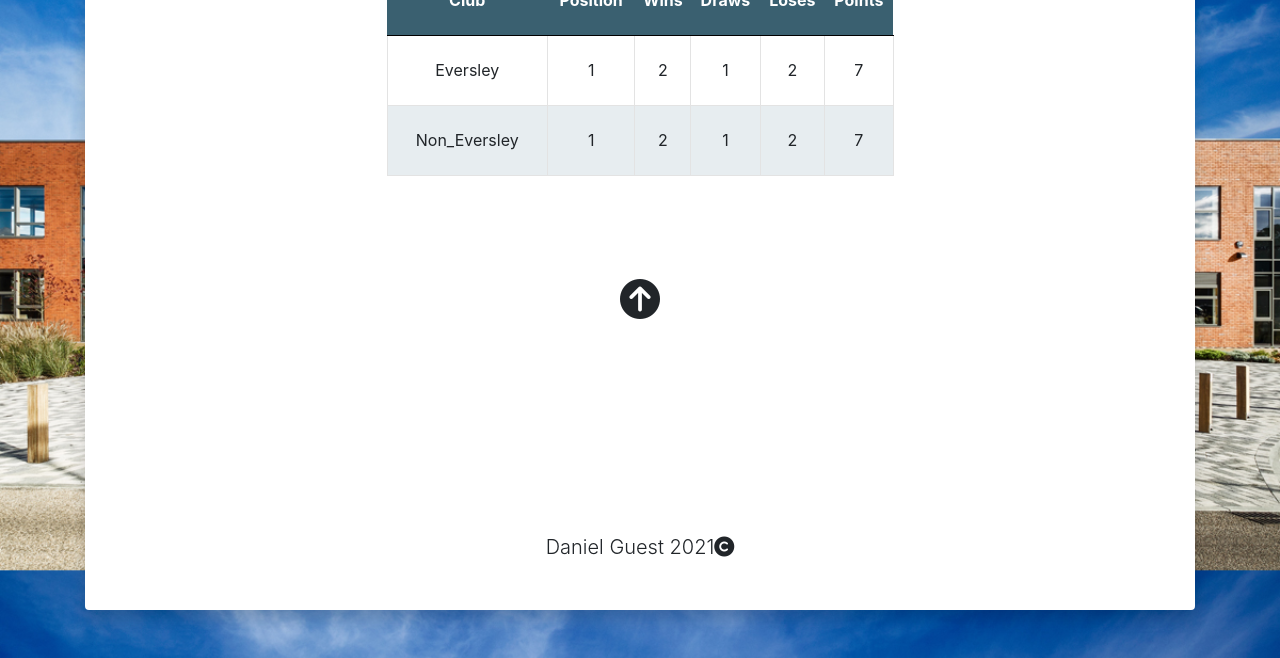
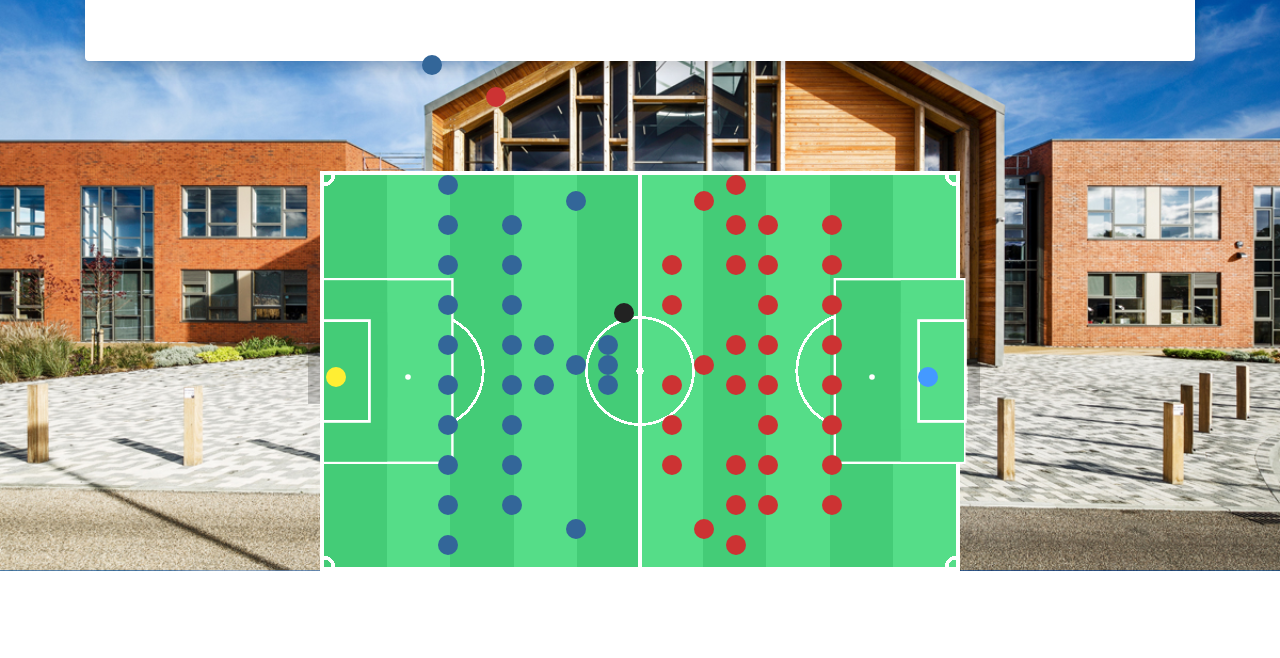
Before and after one commit to daniginho/lunchtime_games, a plain HTML site: page table.html in a window 1280 px wide. Shown: the part 283-941 px from the top of the page. After the commit the page ends 854 px from the top, so only its background shows below. Drawn offline with nearby package versions, Linux system fonts and the light colour scheme.

Commit message:
added stats

```diff
--- a/table.html
+++ b/table.html
@@ -1,10 +1,14 @@
 <!DOCTYPE html>
+<html lang="en">
 <head>
+    <meta charset="UTF-8">
+    <meta http-equiv="X-UA-Compatible" content="IE=edge">
+    <meta name="viewport" content="width=device-width, initial-scale=1.0">
     <link rel="stylesheet" href="https://stackpath.bootstrapcdn.com/bootstrap/4.4.1/css/bootstrap.min.css" integrity="sha384-Vkoo8x4CGsO3+Hhxv8T/Q5PaXtkKtu6ug5TOeNV6gBiFeWPGFN9MuhOf23Q9Ifjh" crossorigin="anonymous">
     <script src="https://kit.fontawesome.com/9bcbdf686a.js" crossorigin="anonymous"></script>
     <link rel="preconnect" href="https://fonts.gstatic.com">
   <link href="https://fonts.googleapis.com/css2?family=Lato:wght@300;400;700;900&family=Mukta:wght@300;400;600;700;800&family=Noto+Sans:wght@400;700&display=swap" rel="stylesheet">
-    <!-- <link rel="stylesheet" href="https://use.fontawesome.com/releases/v5.8.1/css/all.css" integrity="sha384-50oBUHEmvpQ+1lW4y57PTFmhCaXp0ML5d60M1M7uH2+nqUivzIebhndOJK28anvf" crossorigin="anonymous"> -->
+    <title>Document</title>
     <style type="text/css">
               html, body {
           min-height: 100%;
@@ -16,49 +20,159 @@
           background-size: cover;
           -o-background-size: cover;
       }
-      table{
-          border-collapse: collapse;
-          width:50%;
 
-      }
-      table th{
-          text-align:center;
-          background-color: #3a6070;
-          color:#FFF;
-          height:70px;
-          border-bottom:1px solid black;
-      }
-      table td {
-          border: 1px solid #e3e3e3;
-          padding:4px 8px;
-          height:70px;
-          text-align:center;
-      }
-      table tr:nth-child(odd) td{
-          background-color: #e7edf0;
-      }
-      .center
-    {
-    margin-left: auto;
-    margin-right: auto;
-    text-align:center;
-
-    }
-    .center2
-    {
-    margin-left: auto;
-    margin-right: auto;
-    text-align:center;
-    font-weight:Bold;
-    font-family: sans-serif;
-    font-size: 16px;
+        .pitch{
+        position: absolute;
+        top: 229%;
+        left: 50%;
+        transform: translate(-50%, -50%);
+        width: 80vmin;
+        height: 50vmin;
+        border: 0.5vmin solid white;
+        --green: #4c7;
+        --light: #5d8;
+        background: var(--green);
+        background-image:
+            radial-gradient(circle at 0% 0%, transparent 1%, white 0 1.5%, transparent 0),
+            radial-gradient(circle at 100% 0%, transparent 1%, white 0 1.5%, transparent 0),
+            radial-gradient(circle at 0% 100%, transparent 1%, white 0 1.5%, transparent 0),
+            radial-gradient(circle at 100% 100%, transparent 1%, white 0 1.5%, transparent 0),
+            radial-gradient(circle at 50% 50%, white 1%, transparent 0),
+            radial-gradient(circle at 50% 50%, transparent 14%, white 0 14.75%, transparent 0),
+            radial-gradient(circle at 16% 50%, transparent 10%, white 0 10.5%, transparent 0),
+            radial-gradient(circle at 84% 50%, transparent 10%, white 0 10.5%, transparent 0),
+            linear-gradient(to right, transparent 49.75%, white 0 50.25%, transparent 0),
+            repeating-linear-gradient(to right, var(--green) 0 10%, var(--light) 0 20%);
 
         }
 
+        .pitch::before {
+        content:"";
+        display: block;
+        position: absolute;
+        width: 7%;
+        top: 50%;
+        left: 0;
+        transform: translate(0, -50%);
+        height: 25%;
+        background: var(--green);
+        box-shadow:
+            inset 0 0 0 5vmin var(--green),
+            0 0 0 0.35vmin white,
+            1.2vmin 0 0 1.2vmin var(--green),
+            1.2vmin 4vmin 0 1.2vmin var(--green),
+            1.2vmin -4vmin 0 1.2vmin var(--green),
+            5.2vmin 0 0 5.2vmin var(--light),
+            5.2vmin 0 0 5.5vmin white,
+            74.5vmin 0 var(--light),
+            74.5vmin 0 0 0.35vmin white,
+            73.3vmin 0 0 1.2vmin var(--light),
+            73.3vmin 4vmin 0 1.2vmin var(--light),
+            73.3vmin -4vmin 0 1.2vmin var(--light),
+            69.2vmin 0 0 5.2vmin var(--green),
+            69.2vmin 0 0 5.5vmin white,
+            -4vmin 0 0 -2vmin #0003,
+            78.5vmin 0 0 -2vmin #0003
+        }
+
+        .pitch::after {
+        content: "";
+        white-space: pre;
+        display: flex;
+        align-items: center;
+        justify-content: center;
+        font-size: 4vmin;
+        font-weight: bold;
+        font-style: italic;
+        color: white;
+        font-family: arial, verdana, sans-serif;
+        position: absolute;
+        border-radius: 50%;
+        height: 2.5vmin;
+        width: 2.5vmin;
+        left: 50%;
+        top: -7.5%;
+        transform: translate(-50%, -50%);
+        box-shadow:
+            -29vmin 29vmin 0 -0.9vmin white,
+            29vmin 29vmin 0 -0.9vmin white,
+
+            -38vmin 29vmin #fe3,
+            -24vmin 5vmin #369,
+            -24vmin 10vmin #369,
+            -24vmin 15vmin #369,
+            -24vmin 20vmin #369,
+            -24vmin 25vmin #369,
+            -24vmin 30vmin #369,
+            -24vmin 35vmin #369,
+            -24vmin 40vmin #369,
+            -24vmin 45vmin #369,
+            -24vmin 50vmin #369,
+            -16vmin 10vmin #369,
+            -16vmin 15vmin #369,
+            -16vmin 20vmin #369,
+            -16vmin 25vmin #369,
+            -16vmin 30vmin #369,
+            -16vmin 35vmin #369,
+            -16vmin 40vmin #369,
+            -16vmin 45vmin #369,
+            -8vmin  48vmin #369,
+            -8vmin  7vmin #369,
+            -12vmin 30vmin #369,
+            -12vmin 25vmin #369,
+            -8vmin 27.5vmin #369,
+            -4vmin 27.5vmin #369,
+            -4vmin 30vmin #369,
+            -4vmin 25vmin #369,
+            -26vmin -10vmin #369,
+            -18vmin -6vmin #c33,
+
+
+
+
+
+            36vmin 29vmin #49f,
+            24vmin 10vmin #c33,
+            24vmin 15vmin #c33,
+            24vmin 20vmin #c33,
+            24vmin 25vmin #c33,
+            24vmin 30vmin #c33,
+            24vmin 35vmin #c33,
+            24vmin 40vmin #c33,
+            24vmin 45vmin #c33,
+
+            16vmin 10vmin #c33,
+            16vmin 15vmin #c33,
+            16vmin 20vmin #c33,
+            16vmin 25vmin #c33,
+            16vmin 30vmin #c33,
+            16vmin 35vmin #c33,
+            16vmin 40vmin #c33,
+            16vmin 45vmin #c33,
+            8vmin  48vmin #c33,
+            8vmin  7vmin #c33,
+            12vmin 30vmin #c33,
+            12vmin 25vmin #c33,
+            12vmin 40vmin #c33,
+            12vmin 45vmin #c33,
+            12vmin 50vmin #c33,
+            12vmin 5vmin #c33,
+            12vmin 10vmin #c33,
+            12vmin 15vmin #c33,
+            8vmin 27.5vmin #c33,
+            4vmin 15vmin #c33,
+            4vmin 30vmin #c33,
+            4vmin 20vmin #c33,
+            4vmin 35vmin #c33,
+            4vmin 40vmin #c33,
+
+            -2vmin 21vmin #222
+
+
+}
       </style>
 </head>
 <body>
-<!-- Navigation -->
     <nav class="navbar navbar-expand-lg navbar-light bg-light static-top mb-5 shadow">
         <div class="container">
           <a class="navbar-brand" href="#">Daniel Guest</a>
@@ -72,68 +186,31 @@
 
                       </a>
                 </li>
-        <li class="nav-item">
-          <a class="nav-link" href="lineups.html">Lineups</a>
-        </li>
               <li class="nav-item active">
-          <a class="nav-link" href="table.html">Table<span class="sr-only">(current)</span></a>
+                <a class="nav-link" href="lineups.html">Lineups<span class="sr-only">(current)</span></a>
               </li>
               <li class="nav-item">
+                <a class="nav-link" href="table.html">Table</a>
+                <li class="nav-item">
                     <a class="nav-link" href="stats.html">Statistics</a>
+                  </li>
               </li>
             </ul>
           </div>
         </div>
       </nav>
-
       <!-- Page Content -->
  <div class="container">
     <div class="card border-0 shadow my-5">
       <div class="card-body p-5">
-      <h1 class="center">The Life Of Pi</h1>
+        <h1 class="center">Eversley<br>Non-Eversley</h1>
         <p class="center2" >The battle of the ages</p>
+    <div class="pitch"></div>
 
 
 
-
-              <!--This is my work for school-->
-    <table class="center">
-        <tr>
-            <th>Club</th>
-            <th>Position</th>
-            <th>Wins</th>
-            <th>Draws</th>
-            <th>Loses</th>
-            <th>Points</th>
-        </tr>
-        <tr>
-            <td>Eversley</td>
-            <td>1</td>
-            <td>2</td>
-            <td>1</td>
-            <td>2</td>
-            <td>7</td>
-        </tr>
-        <tr>
-            <td>Non_Eversley</td>
-            <td>1</td>
-            <td>2</td>
-            <td>1</td>
-            <td>2</td>
-            <td>7</td>
-        </tr>
-    </table>
-
-
-
-    <div style="height: 100px"></div>
-    <div><h1 class="center"><i class="fas fa-arrow-circle-up"></i></h1></div>
-
-      <div style="height: 200px"></div>
-      <p class="lead mb-0 center">Daniel Guest 2021<i class="fas fa-copyright"></i></p>
     </div>
   </div>
 </div>
-
-
 </body>
+</html>
```
Lines whose indentation alone changed are shown as unchanged.
